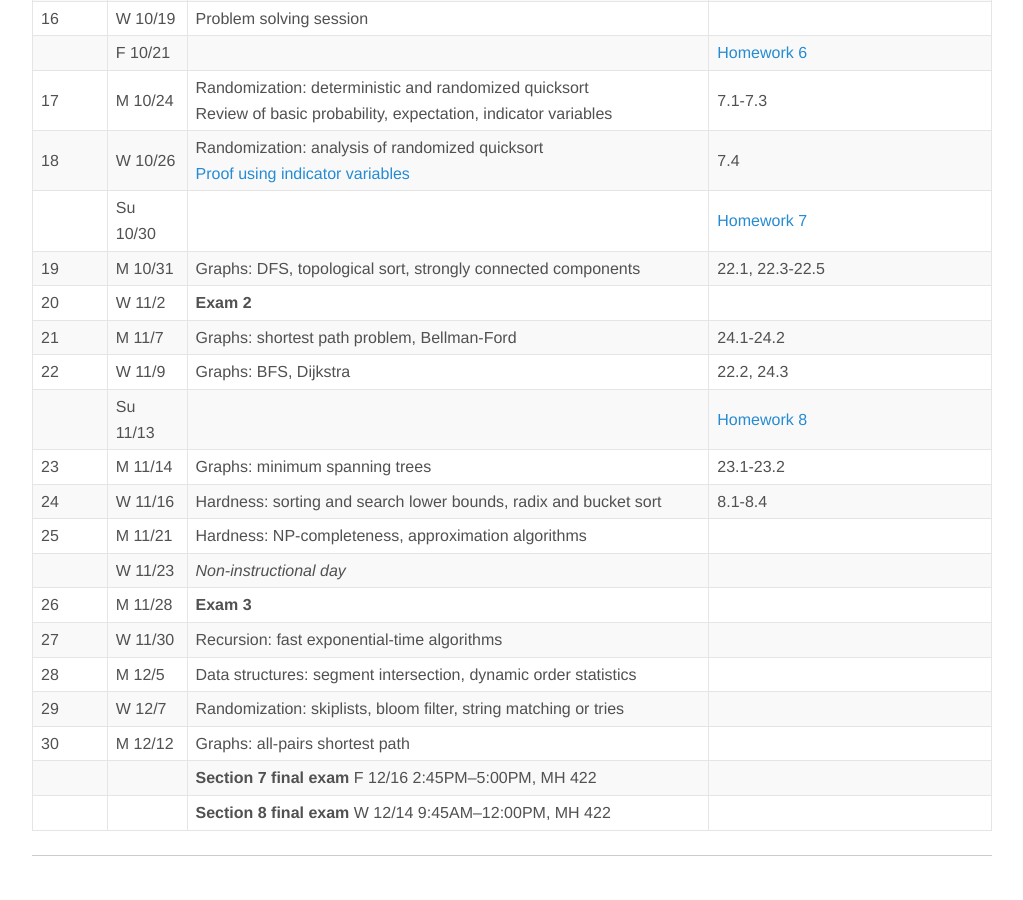
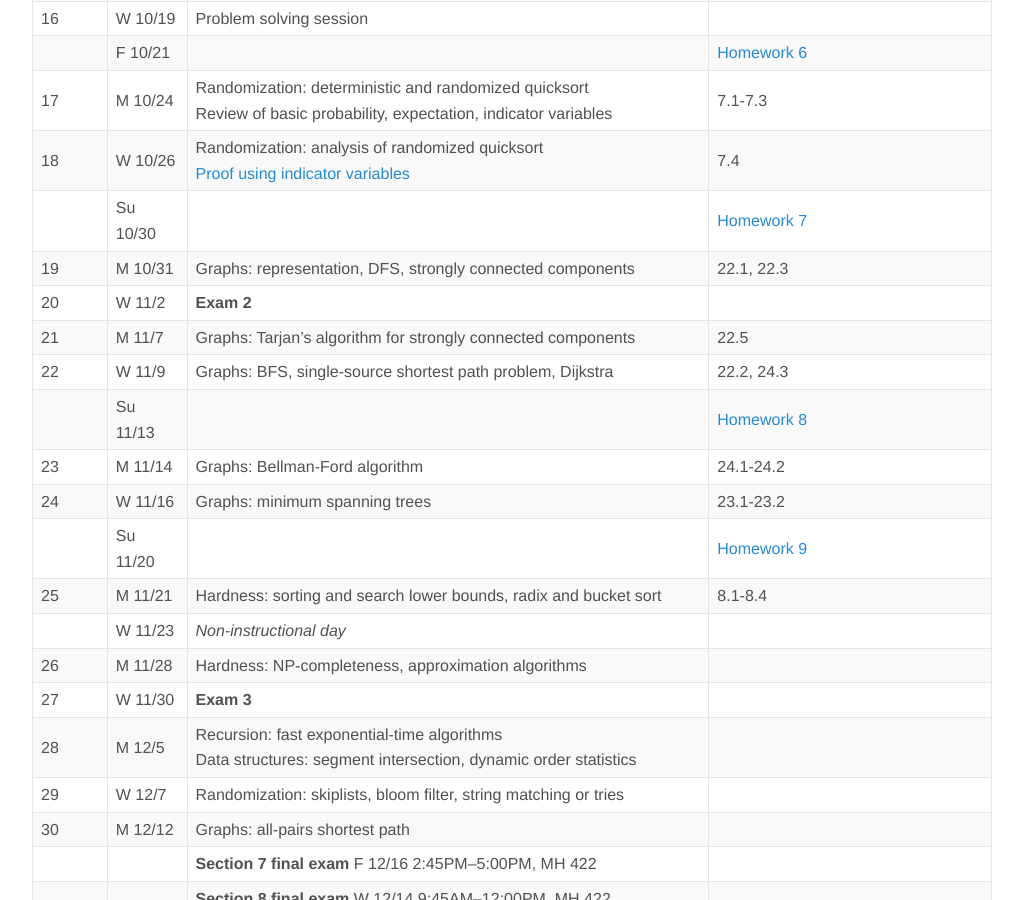
Before and after one commit to jnylam/jnylam.github.io, a Jekyll site: the page built from _courses/146-f16/index.md, in a window 1280 px wide and 900 px high, scrolled down 1334 px. Shown: the whole window, without its empty margins (128-1151 px from the left). Built offline with Jekyll 4.4.1, drawn with Linux system fonts in a browser that asks for light colours.

Commit message:
update course webpages, add 146 new homework

```diff
--- a/_courses/146-f16/index.md
+++ b/_courses/146-f16/index.md
@@ -35,18 +35,19 @@ Lecture|Date|Topic|Reading/homework
 17 | M 10/24 | Randomization: deterministic and randomized quicksort<br>Review of basic probability, expectation, indicator variables | 7.1-7.3
 18 | W 10/26 | Randomization: analysis of randomized quicksort<br>[Proof using indicator variables](quicksort.html) | 7.4
 | Su 10/30 | | [Homework 7](homework07.html)
-19 | M 10/31 | Graphs: DFS, topological sort, strongly connected components | 22.1, 22.3-22.5
+19 | M 10/31 | Graphs: representation, DFS, strongly connected components | 22.1, 22.3
 20 | W 11/2 | __Exam 2__
-21 | M 11/7 | Graphs: shortest path problem, Bellman-Ford | 24.1-24.2
-22 | W 11/9 | Graphs: BFS, Dijkstra | 22.2, 24.3
+21 | M 11/7 | Graphs: Tarjan's algorithm for strongly connected components | 22.5
+22 | W 11/9 | Graphs: BFS, single-source shortest path problem, Dijkstra | 22.2, 24.3
 | Su 11/13 | | [Homework 8](homework08.html)
-23 | M 11/14 | Graphs: minimum spanning trees | 23.1-23.2
-24 | W 11/16 | Hardness: sorting and search lower bounds, radix and bucket sort | 8.1-8.4
-25 | M 11/21 | Hardness: NP-completeness, approximation algorithms
+23 | M 11/14 | Graphs: Bellman-Ford algorithm | 24.1-24.2
+24 | W 11/16 |  Graphs: minimum spanning trees | 23.1-23.2
+| Su 11/20 | | [Homework 9](homework09.html)
+25 | M 11/21 | Hardness: sorting and search lower bounds, radix and bucket sort | 8.1-8.4
  | W 11/23 | _Non-instructional day_
-26 | M 11/28 | __Exam 3__
-27 | W 11/30 | Recursion: fast exponential-time algorithms
-28 | M 12/5 | Data structures: segment intersection, dynamic order statistics
+26 | M 11/28 | Hardness: NP-completeness, approximation algorithms
+27 | W 11/30 | __Exam 3__
+28 | M 12/5 | Recursion: fast exponential-time algorithms<br> Data structures: segment intersection, dynamic order statistics
 29 | W 12/7 | Randomization: skiplists, bloom filter, string matching or tries
 30 | M 12/12 | Graphs: all-pairs shortest path
 | | __Section 7 final exam__ F 12/16 2:45PM&ndash;5:00PM, MH 422<br />
```
Also changed, not shown: _courses/146-f16/homework09.md (added, +89 -0 lines), _courses/149-f16/index.md (+3 -3 lines).
